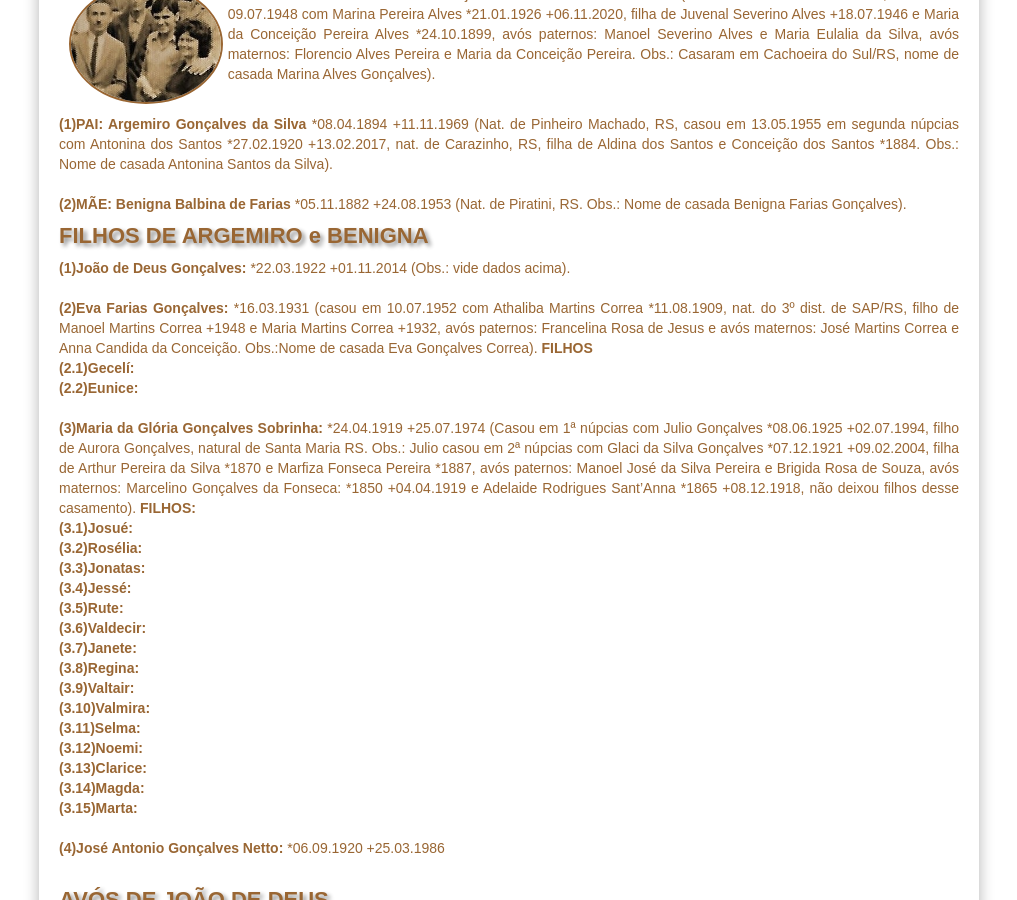
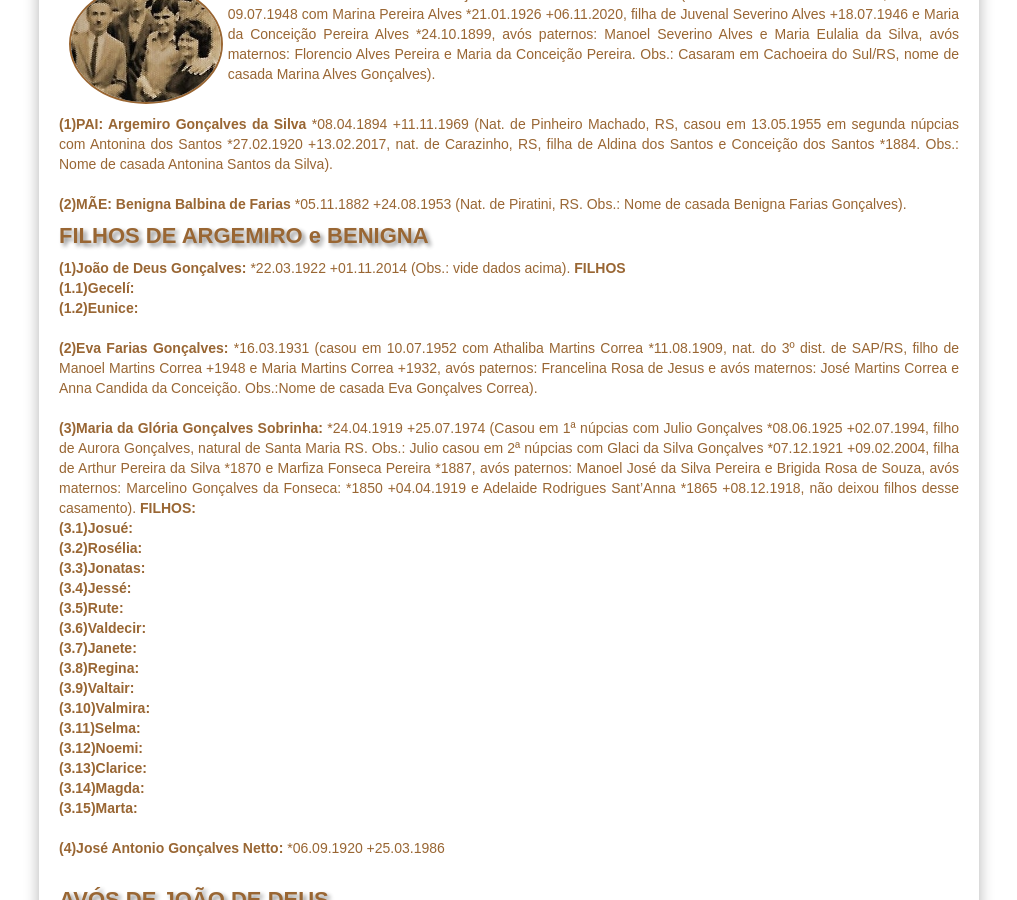
Before and after one commit to claudiovargas1955/claudiovargas1955.github.io, a Jekyll site: the page built from _pages/familia-gonçalves.html, in a window 1280 px wide and 900 px high, scrolled down 420 px. Shown: the whole window, without its empty margins (131-1148 px from the left). Built offline with Jekyll 4.4.1, drawn with Linux system fonts in a browser that asks for light colours; some web fonts are replaced.

Commit message:
Update familia-gonçalves.html

```diff
--- a/_pages/familia-gonçalves.html
+++ b/_pages/familia-gonçalves.html
@@ -106,13 +106,13 @@ Santos *27.02.1920 +13.02.2017, nat. de Carazinho, RS, filha de Aldina dos Santo
 
 <h4>FILHOS DE ARGEMIRO e BENIGNA</h4>
 
-<p><b>(1)João de Deus Gonçalves: </b>*22.03.1922 +01.11.2014 (Obs.: vide dados acima).<br><br>
+<p><b>(1)João de Deus Gonçalves: </b>*22.03.1922 +01.11.2014 (Obs.: vide dados acima). <b>FILHOS</b><br>
+  <b>(1.1)Gecelí: </b><br>
+  <b>(1.2)Eunice: </b><br><br>
 
 <b>(2)Eva Farias Gonçalves: </b>*16.03.1931 (casou em 10.07.1952 com Athaliba Martins Correa *11.08.1909, nat. do 3º dist. de SAP/RS, filho de Manoel
 Martins Correa +1948 e Maria Martins Correa +1932, avós paternos: Francelina Rosa de Jesus e avós maternos: José Martins Correa e Anna Candida da Conceição.
-Obs.:Nome de casada Eva Gonçalves Correa). <b>FILHOS</b><br>
-  <b>(2.1)Gecelí: </b><br>
-  <b>(2.2)Eunice: </b><br><br>
+Obs.:Nome de casada Eva Gonçalves Correa). <br><br>
 
 <b>(3)Maria da Glória Gonçalves Sobrinha: </b>*24.04.1919 +25.07.1974 (Casou em 1ª núpcias com Julio Gonçalves *08.06.1925 +02.07.1994, filho de Aurora Gonçalves,
 natural de Santa Maria RS. Obs.: Julio casou em 2ª núpcias com Glaci da Silva Gonçalves *07.12.1921 +09.02.2004, filha de Arthur Pereira da Silva *1870 e Marfiza
```
